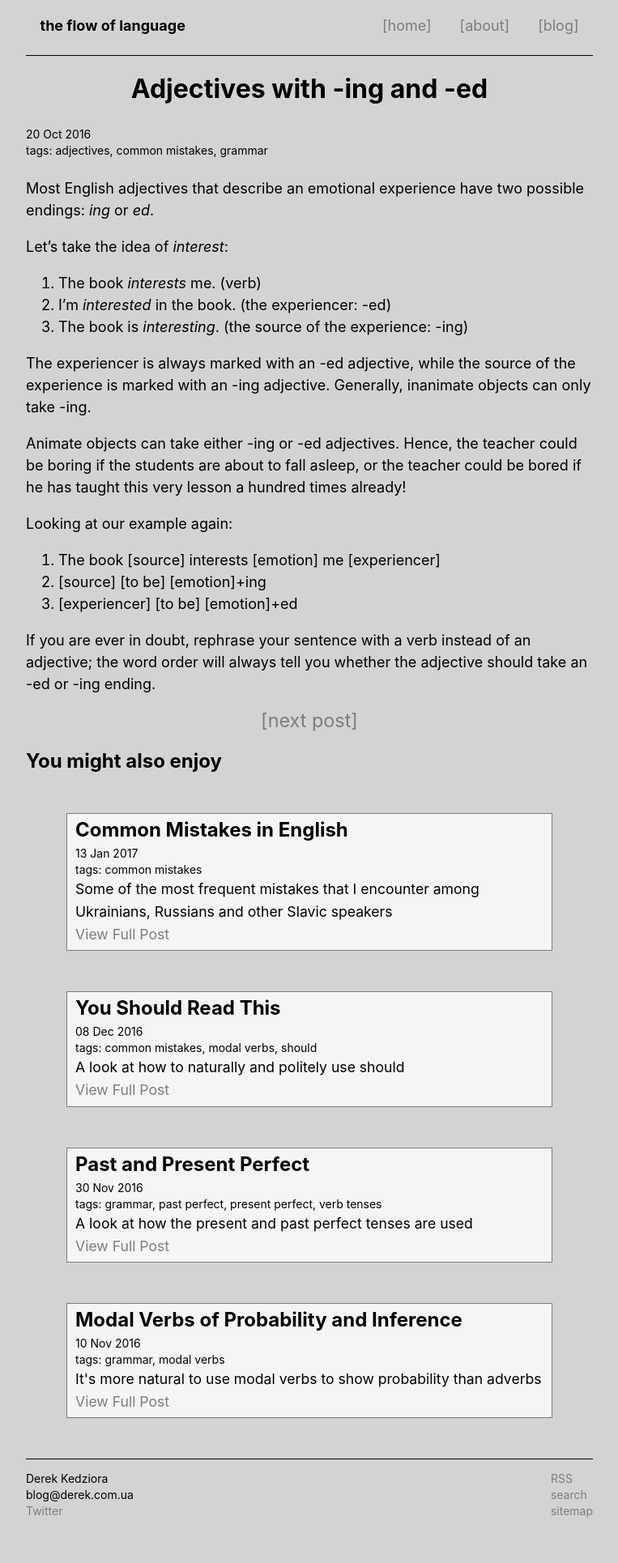
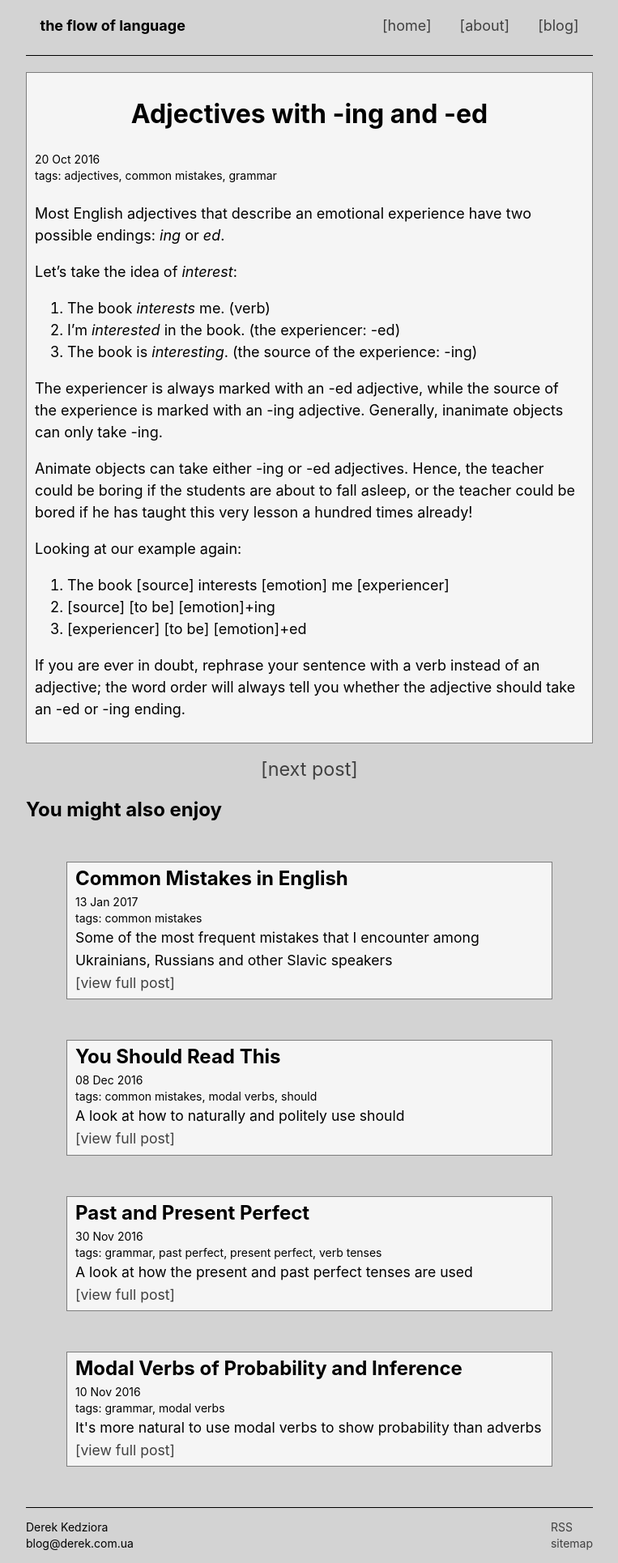
Before and after one commit to ZeroDeth/derekkedziora.github.io, a Jekyll site: the page built from _posts/2016-10-20-adjectives-with-ing-and-ed.md, in a window 1280 px wide. Shown: the whole page at 81% size, without its empty margins (258-1021 px from the left). Built offline with Jekyll 4.4.1, drawn with Linux system fonts in a browser that asks for light colours; comment, search, counter and statistics services are not loaded; before the commit the page ends 1890 px from its top, so only the background shows below that.

Commit message:
CSS updated

```diff
--- a/Gemfile
+++ b/Gemfile
@@ -1,3 +1,3 @@
-source "https://rubygems.org"
+source 'https://rubygems.org'
 
-gem "jekyll"
+gem 'jekyll', '3.4.0'
--- a/_includes/blog-listing.html
+++ b/_includes/blog-listing.html
@@ -8,6 +8,6 @@
   <p>
     {{post.description}}
     <br>
-    <a href="{{ post.url }}">View Full Post</a>
+    <a href="{{ post.url }}">[view full post]</a>
   </p>
 </div>
--- a/_includes/footer.html
+++ b/_includes/footer.html
@@ -2,11 +2,9 @@
     <ul id='contact-info'>
      <li>Derek Kedziora</li>
      <li>blog@derek.com.ua</li>
-     <li><a href="https://twitter.com/derekkedziora" target="_blank">Twitter</a></li>
    </ul>
 
    <ul id='directional-list'>
      <li><a href="/feed.xml">RSS</a></li>
-     <li><a href="/search">search</a></li>
      <li><a href="/sitemap">sitemap</a></li>
   </footer>
--- a/_layouts/post.html
+++ b/_layouts/post.html
@@ -7,7 +7,7 @@
 {% include navbar.html %}
 
 <div class="container">
-
+<div class='post-content'>
 <h1>{{page.title}}</h1>
 <p id="blog-listing-nav">
   {{ page.date | date_to_string }}
@@ -15,7 +15,9 @@
   tags: {{ page.tags | join: ", "}}
 </p>
 
-{{content }}
+
+{{content}}
+</div>
 
 <div class="next-previous-links">
   <p>
--- a/css/main.css
+++ b/css/main.css
@@ -6,15 +6,16 @@ body {
 }
 
 a {
-    color: #7d7d7d;
-    text-decoration: none;
+  color: #404040;
+  text-decoration: underline;
 }
 
 a:hover {
-    background-color: black;
+  background-color: #bfbfbf;
 }
 
 p, ul, ol {
+  color: black;
   font-size: 18px;
   line-height: 27px;
 }
@@ -54,14 +55,17 @@ nav ul li:first-child {
 nav ul li {
   display: inline;
   float: right;
-  text-decoration-color: #7d7d7d;
   font-size: 18px;
   padding: 0% 2.5% 0% 2.5%;
 }
 
 nav a {
-  color: #7d7d7d;
+  color: #404040;
   text-decoration: none;
+}
+
+nav a:hover {
+  background-color: #bfbfbf;
 }
 
 footer {
@@ -71,7 +75,7 @@ footer {
 }
 
 footer a {
-    color: #7d7d7d;
+  color: #404040;
   text-decoration: none;
 }
 
@@ -96,6 +100,15 @@ blockquote {
   background-color: #F5F5F5;
 }
 
+.post-content {
+  margin: 20px 0px 15px 0px;
+  padding: 10px 10px;
+  border: solid;
+  border-color: #7d7d7d;
+  border-width: 1px;
+  background-color: #F5F5F5;
+}
+
 .blog-listing h1 {
   font-size: 1.5em;
   text-align: left;
@@ -113,8 +126,11 @@ blockquote {
   list-style-type: none;
 }
 
+.blog-listing a {
+  text-decoration: none;
+}
+
 .next-previous-links a {
-  color: #7d7d7d;
   text-decoration: none;
   font-size: 1.3em;
   padding: 0px 10px 0px 10px;
```
Also changed, not shown: Gemfile.lock. Lines whose indentation alone changed are shown as unchanged.
